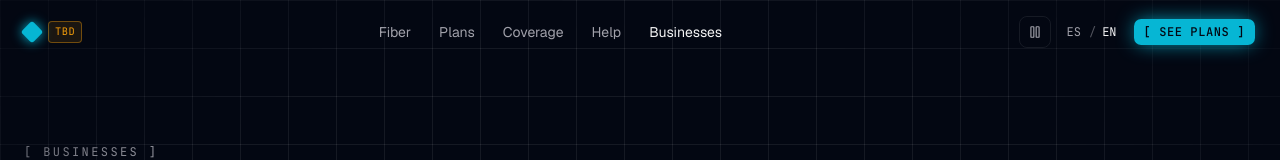
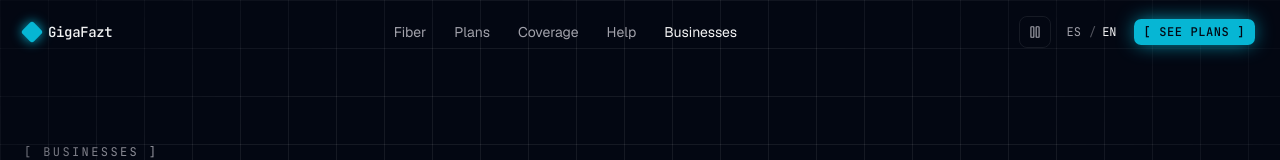
Before and after one commit to davorint/GigaFazt, a Next.js app: page /en/empresas in a window 1280 px wide. Shown: the top 160 px of the page. Built offline with nearby package versions, Linux system fonts and the light colour scheme; no server answers.

Commit message:
brand: GigaFazt name and gigafazt.com domain (titles, OG, JSON-LD, canonicals)

```diff
--- a/app/[locale]/opengraph-image.tsx
+++ b/app/[locale]/opengraph-image.tsx
@@ -3,6 +3,8 @@ import es from "@/messages/es.json"
 import en from "@/messages/en.json"
 import { routing } from "@/i18n/routing"
 import { STATES } from "@/lib/geo/states"
+import { company } from "@/lib/company"
+import { isPlaceholder } from "@/lib/placeholder"
 
 export const size = { width: 1200, height: 630 }
 export const contentType = "image/png"
@@ -24,7 +26,7 @@ export async function generateImageMetadata({ params }: { params: Promise<{ loca
 
 /**
  * Default OG image per locale. No price on it: hard rule #5 needs fee/term next
- * to any price, which doesn't fit a share card. No brand until COMPANY_NAME.
+ * to any price, which doesn't fit a share card. Brand wordmark once COMPANY_NAME is set.
  */
 export default async function OgImage({ params }: { params: Promise<{ locale: string }> }) {
   const { locale } = await params
@@ -50,6 +52,12 @@ export default async function OgImage({ params }: { params: Promise<{ locale: st
           fontFamily: "sans-serif",
         }}
       >
+        {!isPlaceholder(company.name) && (
+          <div style={{ display: "flex", alignItems: "center", marginBottom: 40, fontSize: 40, fontWeight: 700, letterSpacing: -1 }}>
+            <div style={{ display: "flex", width: 26, height: 26, marginRight: 18, background: "#06b6d4", borderRadius: 5, transform: "rotate(45deg)", boxShadow: "0 0 24px #06b6d4" }} />
+            {company.name}
+          </div>
+        )}
         <div style={{ display: "flex", fontSize: 26, letterSpacing: 6, color: "#06b6d4" }}>
           [ {hero.eyebrow} ]
         </div>
--- a/lib/company.ts
+++ b/lib/company.ts
@@ -7,9 +7,9 @@ import { placeholder } from "./placeholder"
  * Re-sync this file when BUSINESS.md is filled in.
  */
 export const company: Company = {
-  name: placeholder("COMPANY_NAME"),
+  name: "GigaFazt", // owner, 2026-11-07
   logo: placeholder("LOGO"),
-  domain: placeholder("DOMAIN"),
+  domain: "gigafazt.com", // owner, 2026-11-07 (enables indexing + canonical URLs)
   whatsapp: "+52 5540947678", // owner, 2026-11-07 (10 digits kept together)
   salesPhone: placeholder("SALES_PHONE"),
   salesEmail: placeholder("SALES_EMAIL"),
--- a/lib/site.ts
+++ b/lib/site.ts
@@ -55,6 +55,9 @@ export function pageMeta(
   ogAlt: string
 ) {
   const alternates = alternatesFor(locale, path)
+  // Brand suffix on every title once the name is known ("Planes | GigaFazt").
+  const brand = isPlaceholder(company.name) ? null : company.name
+  if (brand && !title.includes(brand)) title = `${title} | ${brand}`
   const ogLocale = (l: string) => (HREFLANG[l] ?? l).replace("-", "_")
   return {
     title,
@@ -62,6 +65,7 @@ export function pageMeta(
     alternates,
     openGraph: {
       type: "website" as const,
+      ...(brand ? { siteName: brand } : {}),
       title,
       description,
       url: alternates.canonical,
```
